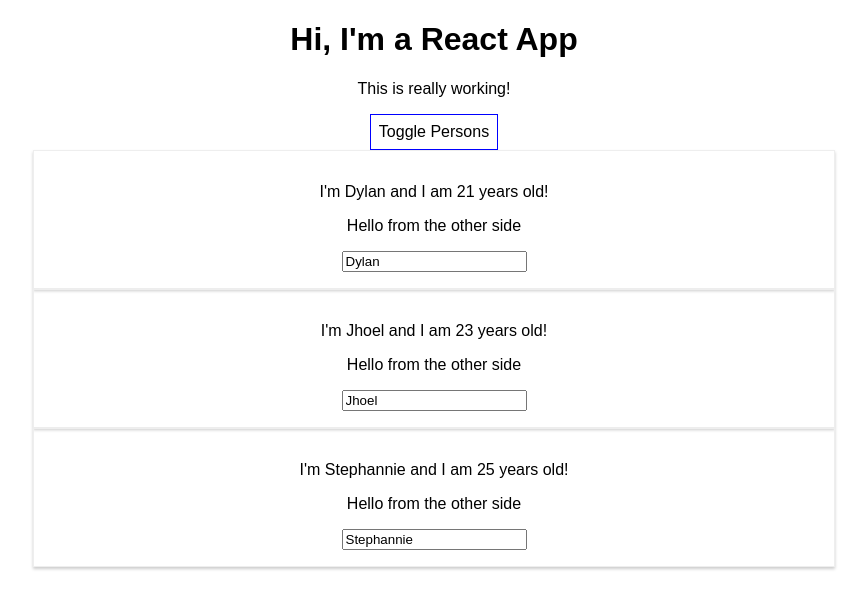
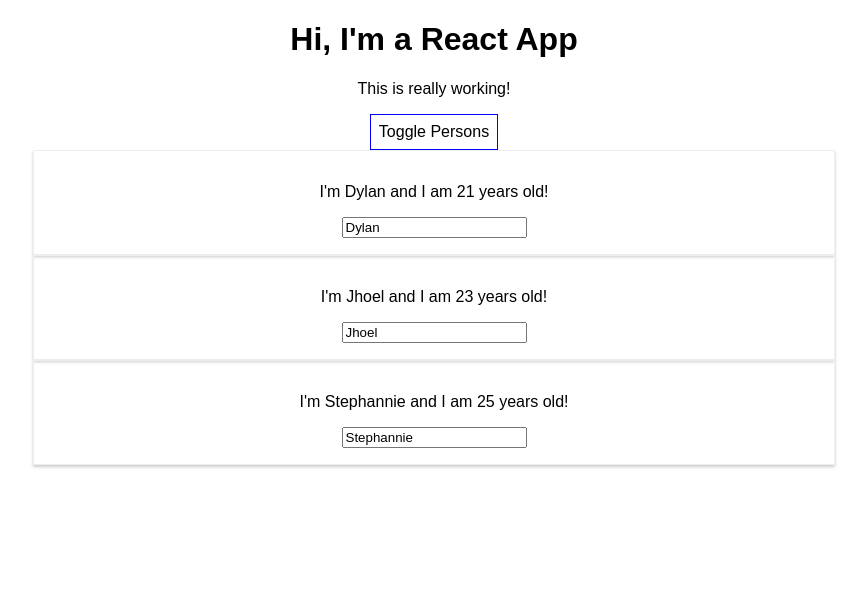
Before and after one commit to dylanrodbar/React-Tutorial, a React (Create React App) app in the folder react-tutorial/: page / in a window 1280 px wide. Both pictures are taken after a click on the button "Toggle Persons". Shown: the top 608 px of the page, without its empty margins (206-1073 px from the left). Built offline with nearby package versions, Linux system fonts and the light colour scheme.

Commit message:
Lecture 58

```diff
--- a/react-tutorial/src/App.js
+++ b/react-tutorial/src/App.js
@@ -6,31 +6,37 @@
 
   state = {
     persons: [
-      { name: 'Dylan', age: 21},
-      { name: 'Jhoel', age: 23},
-      { name: 'Stephannie', age: 25},
+      { id: 'jaja1', name: 'Dylan', age: 21},
+      { id: 'jaja2', name: 'Jhoel', age: 23},
+      { id: 'jaja3', name: 'Stephannie', age: 25},
     ],
     otherState: 'some other value',
     showPersons: false
   }
 
-  switchNameHandler = (newName) => {
-    //DON'T DO THIS this.state.persons[0].name="Joanne";
-    this.setState({persons: [
-      { name: newName, age: 21},
-      { name: 'Jhoel', age: 24},
-      { name: 'Stephannie', age: 25},
-    ]
-  })
+
+
+  nameChangedHandler = (event, id) => {
+    const personIndex = this.state.persons.findIndex(p => {
+      return p.id === id;
+    });
+
+    const person = {
+      ...this.state.persons[personIndex]
+    };
+
+    person.name = event.target.value;
+
+    const persons = [...this.state.persons];
+    persons[personIndex] = person;
+
+    this.setState({persons: persons})
   }
 
-  nameChangedHandler = (event) => {
-    this.setState({persons: [
-      { name: 'Dylan', age: 21},
-      { name: event.target.value, age: 24},
-      { name: 'Stephannie', age: 25},
-    ]
-  })
+  deletePersonHandler = (personIndex) => {
+    const persons = [...this.state.persons];
+    persons.splice(personIndex, 1);
+    this.setState({persons:persons});
   }
 
   togglePersonsHandler = () => {
@@ -56,17 +62,15 @@
     if (this.state.showPersons) {
       persons = (
       <div>
-        <Person
-          name={this.state.persons[0].name}
-          age={this.state.persons[0].age}>Hello from the other side</Person>
-        <Person
-          name={this.state.persons[1].name}
-          age={this.state.persons[1].age}
-          click={() => this.switchNameHandler('Alejandro')}
-          changed={this.nameChangedHandler}>Hello from the other side</Person>
-        <Person
-          name={this.state.persons[2].name}
-          age={this.state.persons[2].age}>Hello from the other side</Person>
+        {this.state.persons.map((person, index) => {
+          return <Person
+          name={person.name}
+          age={person.age}
+          click={() => this.deletePersonHandler(index)}
+          key={person.id}
+          changed={(event) => this.nameChangedHandler(event, person.id)}></Person>
+
+        })}
       </div>
       );
     }
```
